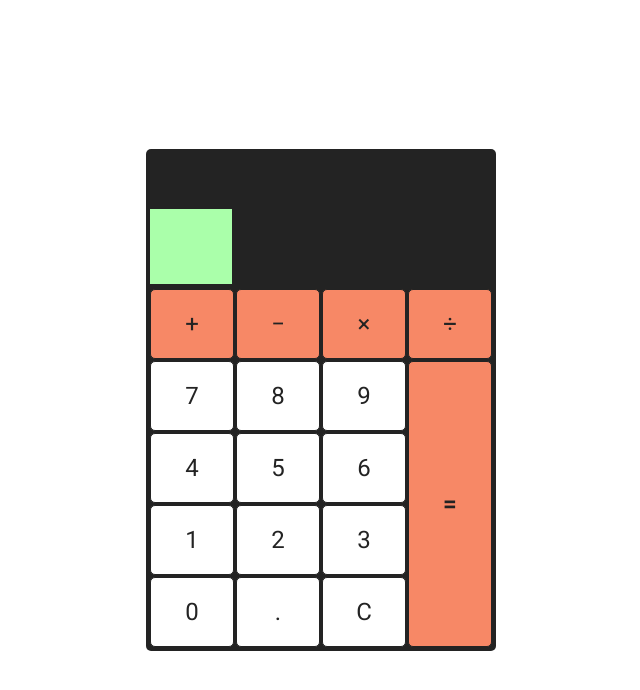
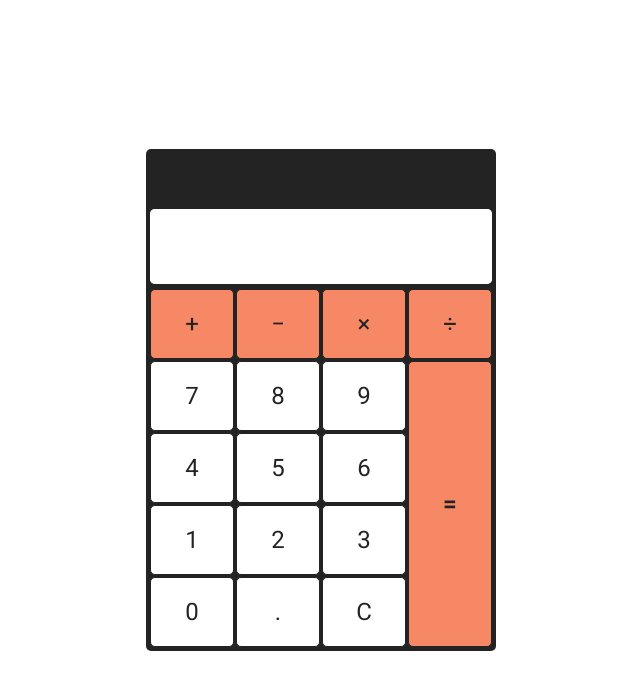
Before and after one commit to TamuraFelipe/desafio01-calculadora, a React (Create React App) app: page / in a window 1280 px wide. Shown: the top 690 px of the page, without its empty margins (319-959 px from the left). Built offline with nearby package versions, Linux system fonts and the light colour scheme.

Commit message:
style: improves input styles

```diff
--- a/src/components/Input/styles.js
+++ b/src/components/Input/styles.js
@@ -3,21 +3,26 @@ import styled from "styled-components";
 export const InputContainer = styled.div`
     width: 100%;
     height: 7.5rem;
-    background: #AAFFAA;
-
+    background: #fff;
+    border-radius: .5rem;
     display: flex;
     align-items: center;
     justify-content: flex-end;
 
+    grid-area: visor;
+
     input {
         width: 100%;
         height: 7.5rem;
-        background: #AAFFAA;
+        background: #fff;
         border: 0;
+        border-radius: .5rem;
         text-align: right;
         font-size: 2.4rem;
+        color: #232323;
         padding-inline: 1.6rem;
-        direction: rtl;
-        unicode-bidi: bidi-override;
+
+        /* direction: rtl;
+        unicode-bidi: bidi-override; */
     }
 `;
```
